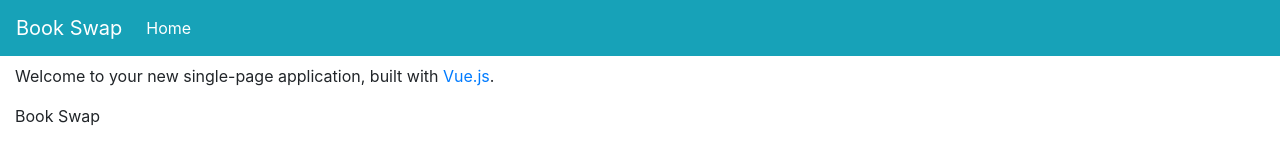
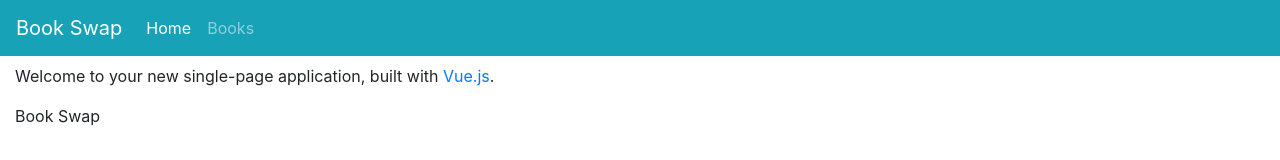
Before and after one commit to tedmatuszewski/Book-Switcharoo, a Vue app in the folder BookSwap.VUE/: page / in a window 1280 px wide. Shown: the top 160 px of the page. Built offline with nearby package versions, Linux system fonts and the light colour scheme.

Commit message:
Added a plain book component.

```diff
--- a/BookSwap.VUE/public/index.html
+++ b/BookSwap.VUE/public/index.html
@@ -5,11 +5,11 @@
     <meta http-equiv="X-UA-Compatible" content="IE=edge">
     <meta name="viewport" content="width=device-width,initial-scale=1.0">
     <link rel="icon" href="<%= BASE_URL %>favicon.ico">
-    <title>BookSwap.VUE</title>
+    <title>Book Swap</title>
 </head>
 <body>
     <noscript>
-        <strong>We're sorry but BookSwap.VUE doesn't work properly without JavaScript enabled. Please enable it to continue.</strong>
+        <strong>We're sorry but Book Swap doesn't work properly without JavaScript enabled. Please enable it to continue.</strong>
     </noscript>
     <div id="app"></div>
     <!-- built files will be auto injected -->
--- a/BookSwap.VUE/src/App.vue
+++ b/BookSwap.VUE/src/App.vue
@@ -6,6 +6,7 @@
             <b-collapse is-nav id="nav_collapse">
                 <b-navbar-nav>
                     <router-link class="nav-item" tag="li" to="/"><a class="nav-link" href="#">Home</a></router-link>
+                    <router-link class="nav-item" tag="li" to="books"><a class="nav-link" href="#">Books</a></router-link>
                 </b-navbar-nav>
             </b-collapse>
         </b-navbar>
--- /dev/null
+++ b/BookSwap.VUE/src/components/BookComponent.vue
@@ -0,0 +1,17 @@
+<template>
+    <div class="home">
+        <p>Books!</p>
+    </div>
+</template>
+
+<script>
+    export default {
+        name: 'Book',
+        props: {
+        }
+    };
+</script>
+
+<!-- Add "scoped" attribute to limit CSS to this component only -->
+<style scoped>
+</style>
--- a/BookSwap.VUE/src/main.js
+++ b/BookSwap.VUE/src/main.js
@@ -10,6 +10,7 @@ import 'bootstrap/dist/css/bootstrap.css'
 import 'bootstrap-vue/dist/bootstrap-vue.css'
 
 import HomeComponent from "./components/HomeComponent.vue";
+import BookComponent from "./components/BookComponent.vue";
 
 Vue.config.productionTip = true;
 
@@ -23,7 +24,9 @@ let router = new Router({
     base: __dirname,
     linkExactActiveClass: "active",
     routes: [
-        { path: '/', name: "home", component: HomeComponent }
+        { path: '/', name: "home", component: HomeComponent },
+        { path: '/books', name: "books", component: BookComponent }
+
     ]
 });
 
```
Also changed, not shown: 1 other file (tests, documents, lock files or other folders).
